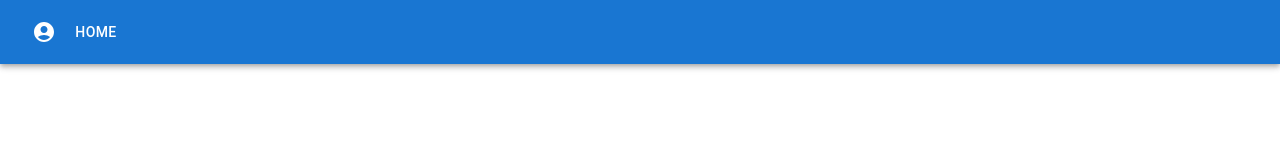
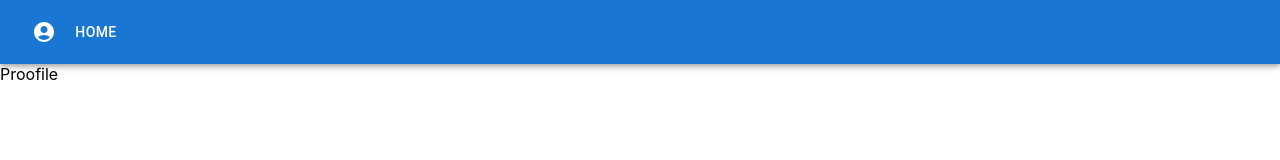
Before and after one commit to kacperdev0/travel-app-frontend, a React (Create React App) app: page /profile in a window 1280 px wide. Before the commit this address had no page. Shown: the top 160 px of the page. Built offline with nearby package versions, Linux system fonts and the light colour scheme.

Commit message:
fixed bug that made list display last selected element after category change

```diff
--- a/src/App.js
+++ b/src/App.js
@@ -5,6 +5,7 @@ import LoginComponent from './Components/LoginComponent';
 import HomeComponent from './Components/HomeComponent';
 import NavigationBarComponent from './Components/NavigationBarComponent';
 import RegisterComponent from './Components/RegisterComponent';
+import ProfileComponent from './Components/ProfileComponent';
 
 const App = () => {
   return (
@@ -13,6 +14,7 @@ const App = () => {
         <NavigationBarComponent />
         <Routes style={{height: "95hv"}}>
           <Route exact path="/" element={<HomeComponent/>} />
+          <Route path="/profile" element={<ProfileComponent/>} />
           <Route path="/register" element={<RegisterComponent />} />
           <Route path="/login" element={<LoginComponent />} />
         </Routes>
--- a/src/Components/NavigationBarComponent.js
+++ b/src/Components/NavigationBarComponent.js
@@ -4,12 +4,13 @@ import { Link } from 'react-router-dom';
 import Menu from '@mui/material/Menu';
 import MenuItem from '@mui/material/MenuItem';
 import AccountCircleIcon from '@mui/icons-material/AccountCircle';
+import ProfileComponent from './ProfileComponent';
 
 const NavigationBarComponent = () => {
   return (
     <AppBar position='static' style={{height: "10hv"}}>
       <Toolbar>
-          <IconButton color="inherit"><AccountCircleIcon/></IconButton>
+          <IconButton color="inherit" component={Link} to="/profile"><AccountCircleIcon/></IconButton>
           <Button color="inherit" component={Link} to="/">Home</Button>
       </Toolbar>
     </AppBar>
--- a/src/Components/PlannerComponent.js
+++ b/src/Components/PlannerComponent.js
@@ -47,14 +47,17 @@ const PlannerComponent = () => {
       case 1:
         setZoom(10)
         updateHotels(location)
+        setSelectedElement(null)
         break
       case 2:
         setZoom(8)
         updateAirports(location)
+        setSelectedElement(null)
         break
       case 3:
         setZoom(8)
         updateAirports(location)
+        setSelectedElement(null)
         break
     }
   }, [step, location])
--- /dev/null
+++ b/src/Components/ProfileComponent.js
@@ -0,0 +1,12 @@
+import { Grid } from '@mui/material';
+import React, { useState } from 'react';
+
+const ProfileComponent = () => {
+  return (
+    <Grid container>
+        Proofile
+    </Grid>
+  );
+};
+
+export default ProfileComponent;
```
